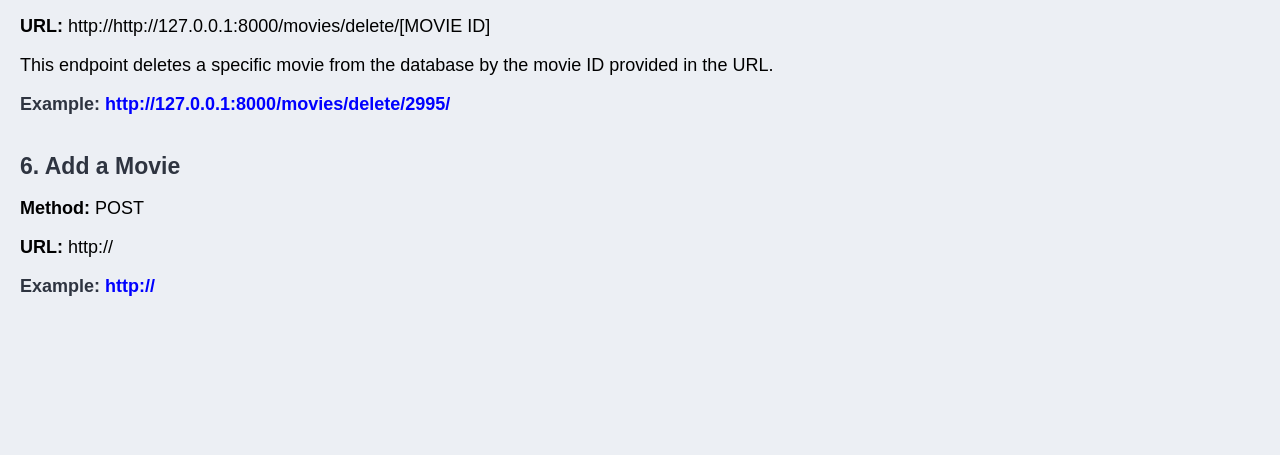
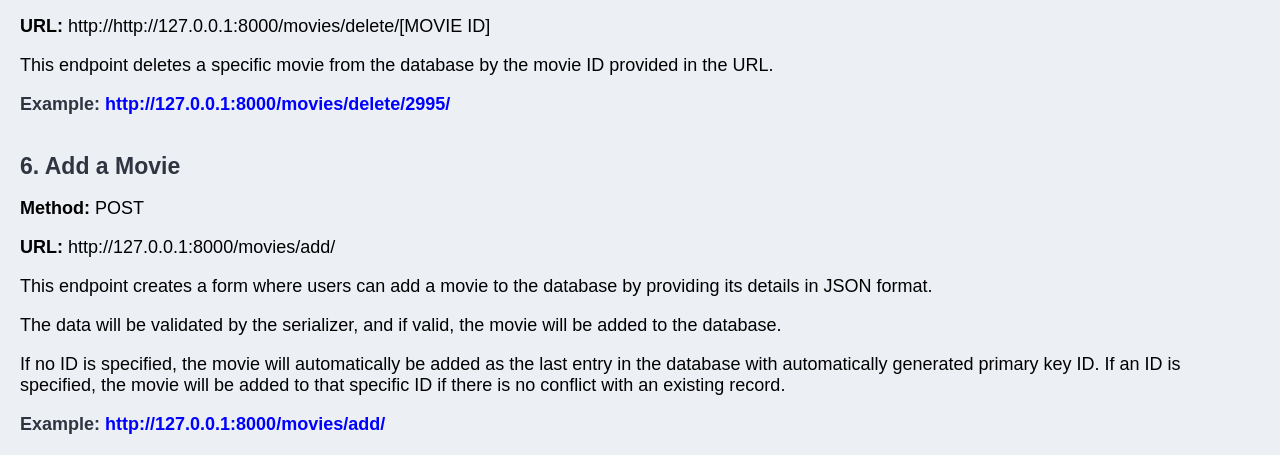
Before and after one commit to Jx1126/awd-midterm, a Django app: page / in a window 1280 px wide. Shown: the part 1370-1825 px from the top of the page. Before the commit the page ends 1666 px from the top, so only its background shows below. Run offline with Django 5.2, Linux system fonts and the light colour scheme.

Commit message:
Completed sixth endpoint in HTML

```diff
--- a/movies_2023/frontend/templates/index.html
+++ b/movies_2023/frontend/templates/index.html
@@ -124,11 +124,14 @@
 
         <div class="endpoint__description">
             <p><strong>Method: </strong>POST</p>
-            <p><strong>URL: </strong>http://</p>
+            <p><strong>URL: </strong>http://127.0.0.1:8000/movies/add/</p>
+            <p>This endpoint creates a form where users can add a movie to the database by providing its details in JSON format.</p>
+            <p>The data will be validated by the serializer, and if valid, the movie will be added to the database.</p>
+            <p>If no ID is specified, the movie will automatically be added as the last entry in the database with automatically generated primary key ID. If an ID is specified, the movie will be added to that specific ID if there is no conflict with an existing record.</p>
         </div>
 
         <div class="endpoint__url">
-            <strong>Example: </strong><a href="http://">http://</a>
+            <strong>Example: </strong><a href="http://127.0.0.1:8000/movies/add/">http://127.0.0.1:8000/movies/add/</a>
         </div>
     </div>
 
```
